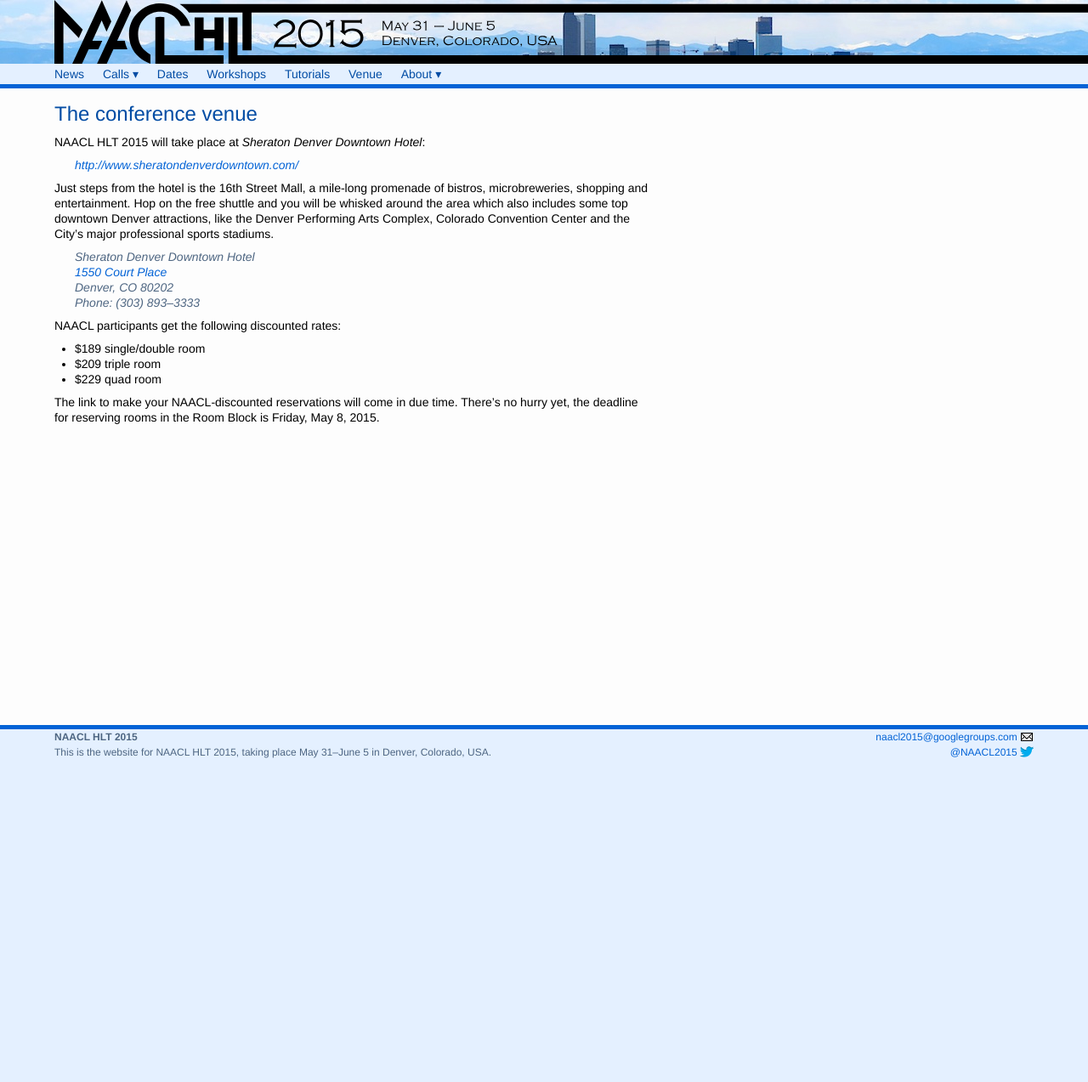
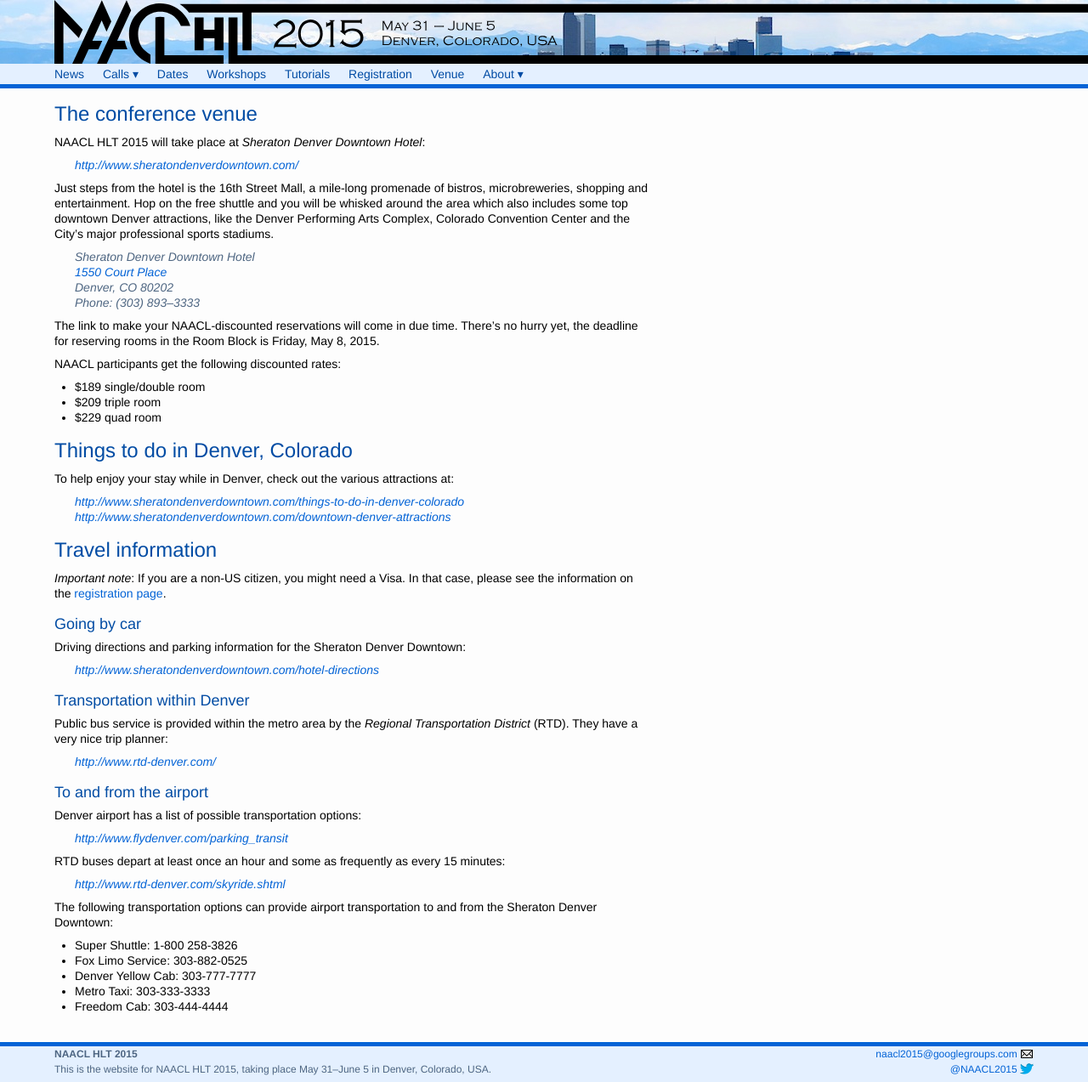
Before and after one commit to naacl-org/naacl-hlt-2015, a Jekyll site: the page built from venue.md, in a window 1280 px wide. Shown: the whole page at 85% size. Built offline with Jekyll 4.4.1, drawn with Linux system fonts in a browser that asks for light colours; before the commit the page ends 900 px from its top, so only the background shows below that.

Commit message:
Venue and visa information

```diff
--- a/_config.yml
+++ b/_config.yml
@@ -17,6 +17,7 @@
   tutorialchairs: nlp-tutorials-2015@googlegroups.com
   demochairs: naacl2015-demochairs@googlegroups.com
   srwchairs: naacl-srw-2015@googlegroups.com
+  localchair: rasmusse@ptd.net
 
 links:
   srw: "https://sites.google.com/site/naaclsrw2015/home"
--- a/venue.md
+++ b/venue.md
@@ -1,6 +1,8 @@
 ---
 title: The conference venue
 ---
+
+<!-- Here will be some more information, such as time zones, visa information, emergency number, etc. -->
 
 # The conference venue
 
@@ -15,10 +17,53 @@
 > Denver, CO 80202 <br>
 > *Phone*: (303) 893–3333
 
+The link to make your NAACL-discounted reservations will come in due time. There's no hurry yet, the deadline for reserving rooms in the Room Block is Friday, May 8, 2015.
+
 NAACL participants get the following discounted rates:
 
 - $189 single/double room
 - $209 triple room
 - $229 quad room
 
-The link to make your NAACL-discounted reservations will come in due time. There's no hurry yet, the deadline for reserving rooms in the Room Block is Friday, May 8, 2015.
+# Things to do in Denver, Colorado
+
+To help enjoy your stay while in Denver, check out the various attractions at:
+
+> <http://www.sheratondenverdowntown.com/things-to-do-in-denver-colorado>
+> <http://www.sheratondenverdowntown.com/downtown-denver-attractions>
+
+# Travel information
+
+*Important note*: If you are a non-US citizen, you might need a Visa.
+In that case, please see the information on the [registration page](registration.html).
+
+## Going by car
+
+Driving directions and parking information for the Sheraton Denver Downtown:
+
+> <http://www.sheratondenverdowntown.com/hotel-directions>
+
+## Transportation within Denver
+
+Public bus service is provided within the metro area by the *Regional Transportation District* (RTD).
+They have a very nice trip planner:
+
+> <http://www.rtd-denver.com/>
+
+## To and from the airport
+
+Denver airport has a list of possible transportation options:
+
+> <http://www.flydenver.com/parking_transit>
+
+RTD buses depart at least once an hour and some as frequently as every 15 minutes:
+
+> <http://www.rtd-denver.com/skyride.shtml>
+
+The following transportation options can provide airport transportation to and from the Sheraton Denver Downtown:
+
+- Super Shuttle: 1-800 258-3826
+- Fox Limo Service: 303-882-0525
+- Denver Yellow Cab: 303-777-7777
+- Metro Taxi: 303-333-3333
+- Freedom Cab: 303-444-4444
```
Also changed, not shown: _data/navigation.yml (+6 -5 lines), _posts/2015-01-27-venue-and-visa-info.md (added, +9 -0 lines), people.md (+6 -0 lines), registration.md (+15 -1 lines).
